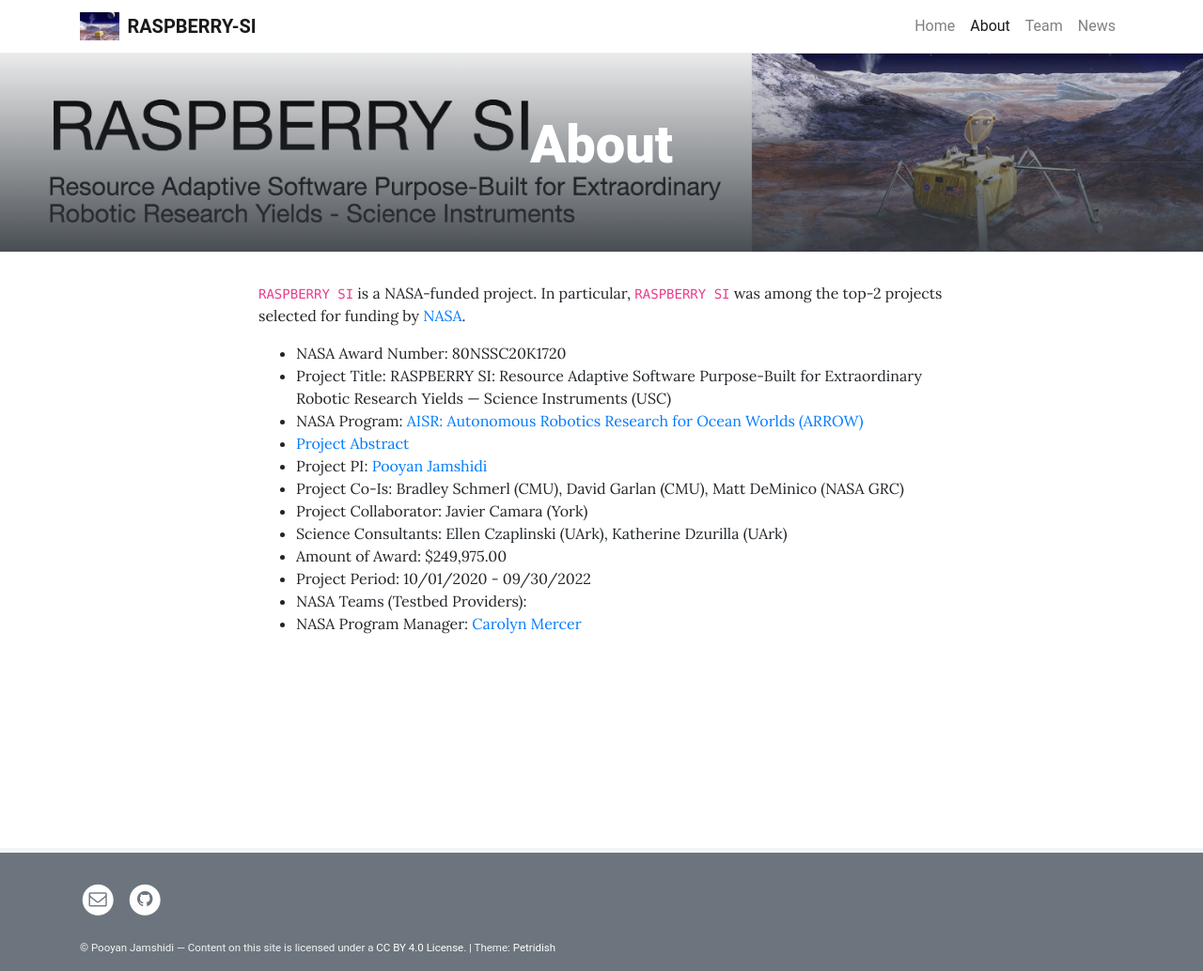
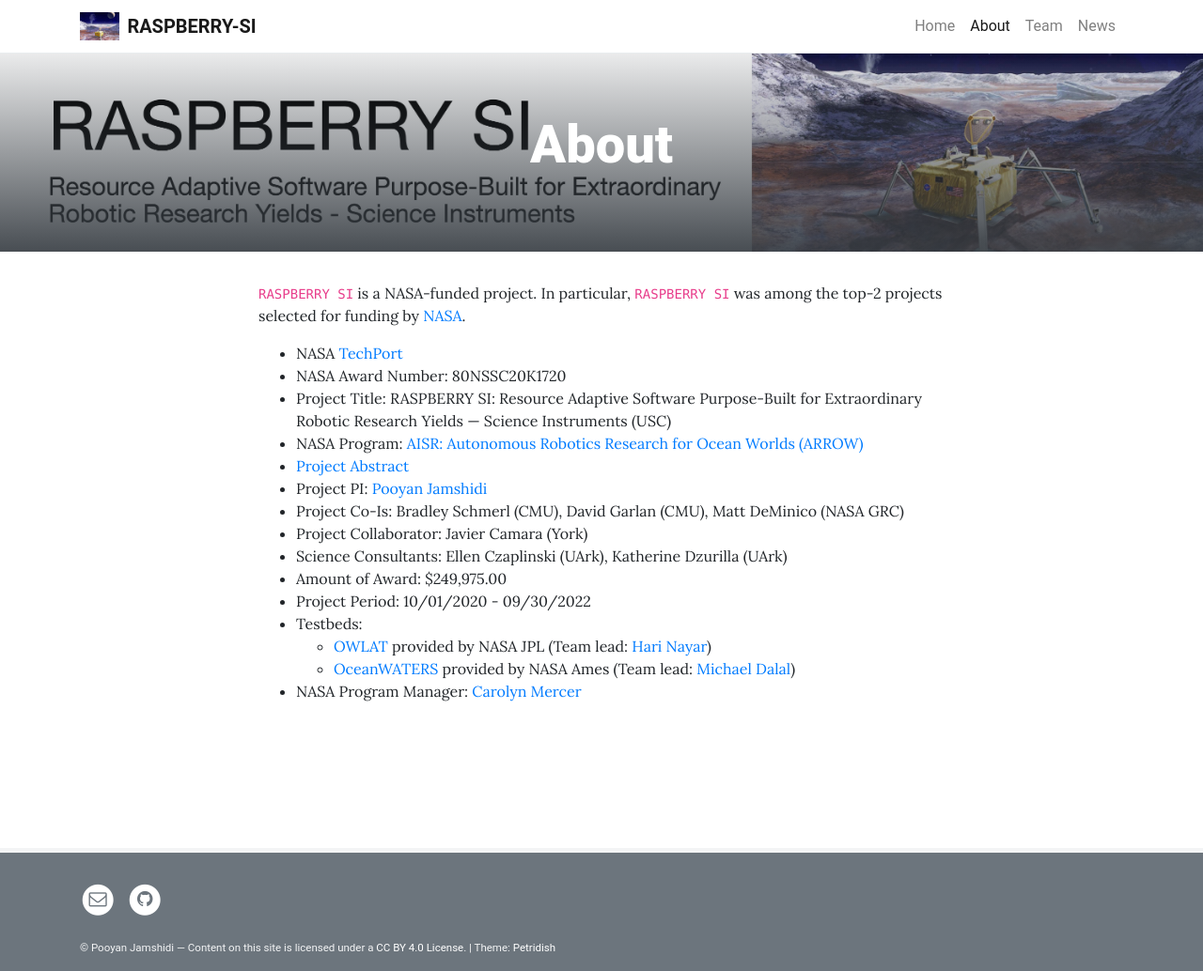
Before and after one commit to nasa-raspberry-si/raspberry-si, a Jekyll site: the page built from pages/about.md, in a window 1280 px wide. Shown: the whole page at 94% size. Built offline with Jekyll 4.4.1, drawn with Linux system fonts in a browser that asks for light colours.

```diff
--- a/pages/about.md
+++ b/pages/about.md
@@ -7,6 +7,7 @@ permalink: /about/
 
 ``RASPBERRY SI`` is a NASA-funded project. In particular, ``RASPBERRY SI`` was among the top-2 projects selected for funding by [NASA](https://nspires.nasaprs.com/external/viewrepositorydocument/cmdocumentid=773394/solicitationId=%7B6FD283AF-7FD6-7A9F-1546-0FBFD722B6C2%7D/viewSolicitationDocument=1/AISR19%20Abstracts.pdf).
 
+* NASA [TechPort](https://techport.nasa.gov/view/96922)
 * NASA Award Number: 80NSSC20K1720
 * Project Title: RASPBERRY SI: Resource Adaptive Software Purpose-Built for Extraordinary Robotic Research Yields — Science Instruments (USC)
 * NASA Program: [AISR: Autonomous Robotics Research for Ocean Worlds (ARROW)](https://nspires.nasaprs.com/external/solicitations/summary.do?solId=%7B6FD283AF-7FD6-7A9F-1546-0FBFD722B6C2%7D&path=&method=init)
@@ -17,5 +18,7 @@ permalink: /about/
 * Science Consultants: Ellen Czaplinski (UArk), Katherine Dzurilla (UArk)
 * Amount of Award: $249,975.00
 * Project Period: 10/01/2020 - 09/30/2022
-* NASA Teams (Testbed Providers):
+* Testbeds:
+  * [OWLAT](https://www-robotics.jpl.nasa.gov/how-we-do-it/systems/ocean-world-lander-autonomy-testbed-owlat/) provided by NASA JPL (Team lead: [Hari Nayar](https://www-robotics.jpl.nasa.gov/who-we-are/people/hari_nayar/))
+  * [OceanWATERS](https://github.com/nasa/ow_simulator) provided by NASA Ames  (Team lead: [Michael Dalal](https://www.linkedin.com/in/kmdalal/))
 * NASA Program Manager: [Carolyn Mercer](https://science.nasa.gov/about-us/organization-and-leadership/carolyn-r-mercer)
```
Also changed, not shown: pages/home.md (+5 -1 lines), pages/publications.md (added, +9 -0 lines), 3 other files.
